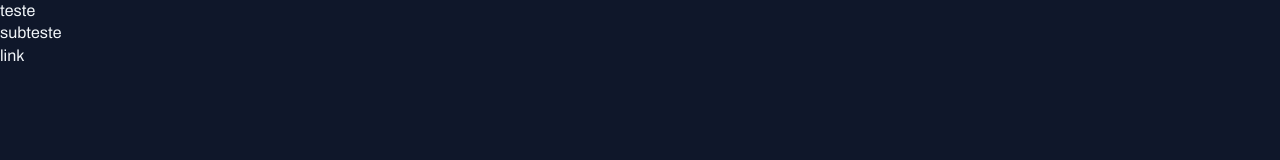
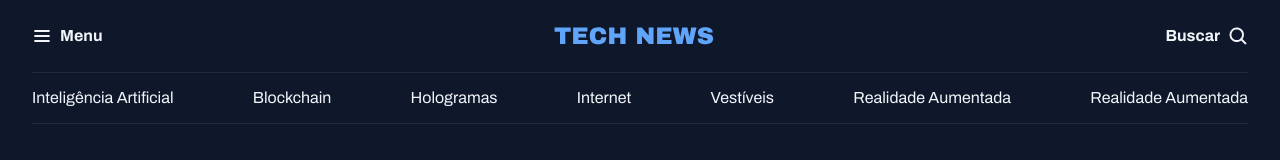
Before and after one commit to gusfornari/News-Portal, a plain HTML site: page index.html in a window 1280 px wide. Drawn offline with Linux system fonts and the light colour scheme.

Commit message:
make header and spaces

```diff
--- a/index.html
+++ b/index.html
@@ -10,8 +10,31 @@
   <link rel="stylesheet" href="styles/index.css">
 </head>
 <body>
-  <h1>teste</h1>
-  <h2>subteste</h2>
-  <a href="#">link</a>
+  <header class="container">
+    <nav id="primary" class="grid grid-flow-col">
+      <div>
+        <img src="Assets/icons/List.svg" alt="ícone de menu">
+        <strong>Menu</strong>
+      </div>
+
+      <div>
+        <img src="Assets/icons/Logo.svg" alt="TechNews Logo">
+      </div>
+
+      <div>
+        <strong>Buscar</strong>
+        <img src="Assets/icons/MagnifyingGlass.svg" alt="ícone de lupa para pesquisa">
+      </div>
+    </nav>
+    <nav id="secondary" class="grid grid-flow-col">
+      <a href="#">Inteligência Artificial</a>
+      <a href="">Blockchain</a>
+      <a href="">Hologramas</a>
+      <a href="">Internet</a>
+      <a href="">Vestíveis</a>
+      <a href="">Realidade Aumentada</a>
+      <a href="">Realidade Aumentada</a>
+    </nav>
+  </header>
 </body>
 </html>
--- a/styles/global.css
+++ b/styles/global.css
@@ -39,3 +39,18 @@ a:hover{
 h1, h2, h3{
   font: inherit;
 }
+
+.container{
+  max-width: 1280px;
+  padding-inline: 32px;
+  margin-inline: auto;
+}
+
+/* utility-first */
+.grid{
+  display: grid;
+}
+
+.grid-flow-col{
+  grid-auto-flow: column;
+}
--- /dev/null
+++ b/styles/header.css
@@ -0,0 +1,25 @@
+#primary{
+  padding-block: 20px;
+
+  /* nesting css */
+  div:nth-child(2){
+    margin-inline: auto;
+  }
+
+  div:nth-child(3){
+    justify-self: end;
+  }
+}
+
+div{
+  display: flex;
+  align-items: center;
+  gap: 8px;
+}
+
+#secondary{
+  padding-block: 14px;
+  border: solid 1px var(--stroke-color);
+  border-inline: none;
+  justify-content: space-between;
+}
--- a/styles/index.css
+++ b/styles/index.css
@@ -1 +1,2 @@
 @import url(global.css);
+@import url(header.css);
```
